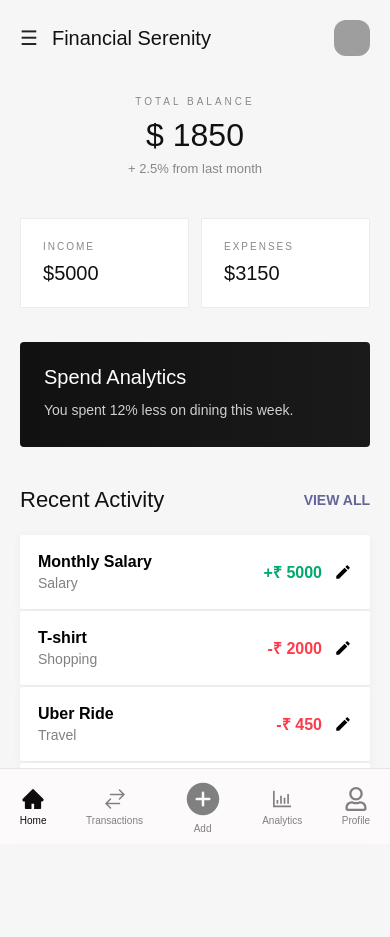
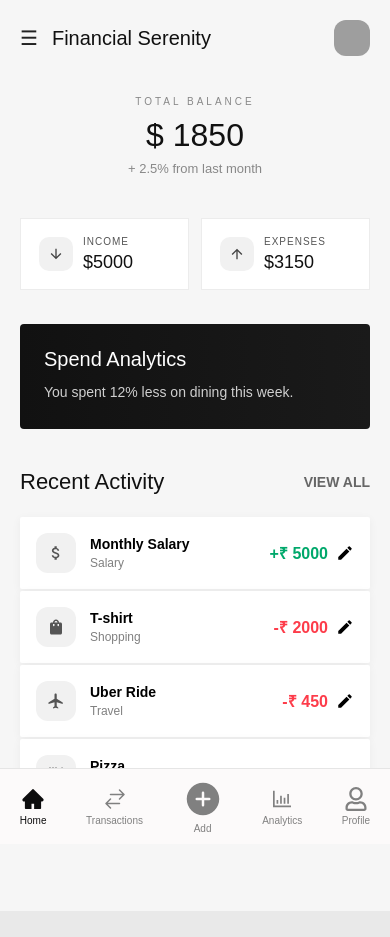
Before and after one commit to abhi13mishra/Expense-tracker-assignment, a React (Vite) app: page / in a window 390 px wide. After the commit the page ends 911 px from the top, so only its background shows below. Built offline with nearby package versions, Linux system fonts and the light colour scheme; grey boxes are pictures that could not be loaded.

Commit message:
Added icons and fix css

```diff
--- a/src/components/TransactionCard/TransactionCard.jsx
+++ b/src/components/TransactionCard/TransactionCard.jsx
@@ -1,6 +1,18 @@
 import styles from "./TransactionCard.module.css";
-import { MdDelete, MdEdit } from "react-icons/md";
+
+import {
+    MdDelete,
+    MdEdit,
+    MdRestaurant,
+    MdFlight,
+    MdShoppingBag,
+    MdAttachMoney,
+    MdReceipt,
+    MdFavorite,
+} from "react-icons/md";
+
 import { useNavigate } from "react-router-dom";
+
 import { useContext } from "react";
 
 import { TransactionContext } from "../../context/TransactionContext";
@@ -21,15 +33,50 @@ const TransactionCard = ({
         TransactionContext
     );
 
+    const getCategoryIcon = () => {
+
+        switch (category) {
+
+            case "Food":
+                return <MdRestaurant />;
+
+            case "Travel":
+                return <MdFlight />;
+
+            case "Shopping":
+                return <MdShoppingBag />;
+
+            case "Salary":
+                return <MdAttachMoney />;
+
+            case "Bills":
+                return <MdReceipt />;
+
+            default:
+                return <MdFavorite />;
+        }
+    };
+
     return (
         <div className={styles.card}>
+
+            <div className={styles.leftSection}>
+
+                <div className={styles.iconBox}>
+                    {getCategoryIcon()}
+                </div>
+
                 <div>
                     <h3>{title}</h3>
                     <p>{category}</p>
                 </div>
 
+            </div>
+
             <div className={styles.rightSection}>
-                <span className={
+
+                <span
+                    className={
                         type === "income"
                             ? styles.income
                             : styles.expense
@@ -41,13 +88,18 @@ const TransactionCard = ({
                             ? "+"
                             : "-"
                     }
+
                     ₹ {amount}
+
                 </span>
 
                 <div className={styles.actions}>
+
                     <button
                         className={styles.editBtn}
+
                         onClick={() => {
+
                             setEditTransaction({
                                 id,
                                 title,
@@ -56,26 +108,36 @@ const TransactionCard = ({
                                 type,
                                 date,
                             });
+
                             navigate("/add");
                         }}
                     >
+
                         <MdEdit size={18} />
+
                     </button>
 
                     {
                         deleteTransaction && (
+
                             <button
                                 className={styles.deleteBtn}
+
                                 onClick={() =>
                                     deleteTransaction(id)
                                 }
                             >
+
                                 <MdDelete size={18} />
+
                             </button>
                         )
                     }
+
                 </div>
+
             </div>
+
         </div>
     );
 };
--- a/src/components/TransactionCard/TransactionCard.module.css
+++ b/src/components/TransactionCard/TransactionCard.module.css
@@ -1,17 +1,29 @@
 .card {
     background-color: white;
+    padding: 18px;
+    border-radius: 2px;
+    display: flex;
+    justify-content: space-between;
+    align-items: center;
+    box-shadow: 0 2px 10px rgba(0, 0, 0, 0.05);
+}
 
-    padding: 18px;
+.leftSection {
+    display: flex;
+    align-items: center;
+    gap: 14px;
+}
 
-    border-radius: 2px;
-
+.iconBox {
+    width: 44px;
+    height: 44px;
+    background-color: #f1f1f1;
+    border-radius: 12px;
     display: flex;
-
-    justify-content: space-between;
-
     align-items: center;
-
-    box-shadow: 0 2px 10px rgba(0, 0, 0, 0.05);
+    justify-content: center;
+    font-size: 20px;
+    color: #555;
 }
 
 .card h3 {
@@ -20,21 +32,17 @@
 
 .card p {
     margin-top: 4px;
-
     color: gray;
-
     font-size: 14px;
 }
 
 .income {
     color: #00a86b;
-
     font-weight: 700;
 }
 
 .expense {
     color: #fd3c4a;
-
     font-weight: 700;
 }
 
@@ -42,15 +50,6 @@
     display: flex;
     align-items: center;
     gap: 12px;
-}
-
-.deleteBtn {
-    border: none;
-    background: transparent;
-    cursor: pointer;
-    display: flex;
-    align-items: center;
-    justify-content: center;
 }
 
 .actions {
@@ -68,3 +67,28 @@
     align-items: center;
     justify-content: center;
 }
+
+@media (max-width: 768px) {
+
+    .card {
+        padding: 16px;
+    }
+
+    .iconBox {
+        width: 40px;
+        height: 40px;
+        font-size: 18px;
+    }
+
+    .card h3 {
+        font-size: 14px;
+    }
+
+    .card p {
+        font-size: 12px;
+    }
+
+    .rightSection {
+        gap: 8px;
+    }
+}
--- a/src/pages/Dashboard/Dashboard.jsx
+++ b/src/pages/Dashboard/Dashboard.jsx
@@ -1,12 +1,24 @@
 import { useContext } from "react";
+
+import {
+    MdArrowDownward,
+    MdArrowUpward,
+} from "react-icons/md";
+
 import styles from "./Dashboard.module.css";
+
 import Header from "../../components/CommonComponents/Header/Header";
+
 import BalanceCard from "../../components/DashboardComponents/BalanceCard/BalanceCard";
+
 import TransactionCard from "../../components/TransactionCard/TransactionCard";
+
 import { TransactionContext } from "../../context/TransactionContext";
+
 import { useNavigate } from "react-router-dom";
 
 const Dashboard = () => {
+
     const navigate = useNavigate();
 
     const { transactions } = useContext(TransactionContext);
@@ -54,15 +66,43 @@ const Dashboard = () => {
             <div className={styles.cardWrapper}>
 
                 <div className={styles.incomeCard}>
-                    <p>Income</p>
 
-                    <h3>${income}</h3>
+                    <div className={styles.cardLeft}>
+
+                        <div className={styles.iconWrapper}>
+                            <MdArrowDownward />
+                        </div>
+
+                        <div className={styles.cardInfo}>
+
+                            <p>Income</p>
+
+                            <h3>${income}</h3>
+
+                        </div>
+
+                    </div>
+
                 </div>
 
                 <div className={styles.expenseCard}>
-                    <p>Expenses</p>
 
-                    <h3>${expense}</h3>
+                    <div className={styles.cardLeft}>
+
+                        <div className={styles.iconWrapper}>
+                            <MdArrowUpward />
+                        </div>
+
+                        <div className={styles.cardInfo}>
+
+                            <p>Expenses</p>
+
+                            <h3>${expense}</h3>
+
+                        </div>
+
+                    </div>
+
                 </div>
 
             </div>
@@ -86,7 +126,9 @@ const Dashboard = () => {
 
                 <h2>Recent Activity</h2>
 
-                <p className={styles.viewAll}
+                <p
+                    className={styles.viewAll}
+
                     onClick={() =>
                         navigate("/transactions")
                     }
@@ -137,6 +179,7 @@ const Dashboard = () => {
                 }
 
             </div>
+
         </div>
     );
 };
--- a/src/pages/Dashboard/Dashboard.module.css
+++ b/src/pages/Dashboard/Dashboard.module.css
@@ -1,20 +1,14 @@
 .container {
     min-height: 100vh;
-
     background-color: #f6f6f6;
-
     padding: 40px 80px;
-
     padding-bottom: 120px;
 }
 
 .profile {
     width: 42px;
-
     height: 42px;
-
     border-radius: 12px;
-
     object-fit: cover;
 }
 
@@ -30,27 +24,53 @@
 .incomeCard,
 .expenseCard {
     background-color: white;
-    padding: 30px;
+    padding: 22px 28px;
     border: 1px solid #ececec;
+}
+
+.cardLeft {
+    display: flex;
+    align-items: center;
+    gap: 14px;
+}
+
+.cardInfo {
+    display: flex;
+    flex-direction: column;
+    justify-content: center;
+}
+
+.iconWrapper {
+    width: 38px;
+    height: 38px;
+    background-color: #f1f1f1;
+    border-radius: 10px;
+    display: flex;
+    align-items: center;
+    justify-content: center;
+    font-size: 18px;
+    color: #444;
+    flex-shrink: 0;
 }
 
 .incomeCard p,
 .expenseCard p {
-    font-size: 10px;
-
-    letter-spacing: 2px;
-
+    margin: 0;
+    font-size: 12px;
+    letter-spacing: 1px;
     text-transform: uppercase;
-
-    color: #888;
+    color: #555;
+    font-weight: 500;
+    line-height: 1;
 }
 
 .incomeCard h3,
 .expenseCard h3 {
-    margin-top: 10px;
+    margin: 6px 0 0;
     font-size: 20px;
     font-weight: 400;
     color: #111;
+    line-height: 1;
 }
 
 /* Analytics Banner */
@@ -109,7 +129,7 @@
 .viewAll {
     cursor: pointer;
     font-weight: 600;
-    color: rgb(101, 101, 153);
+    color: #666;
 }
 
 .emptyState {
@@ -122,7 +142,9 @@
 }
 
 /* tablet */
+
 @media (max-width: 1024px) {
+
     .container {
         padding: 32px 40px;
         padding-bottom: 110px;
@@ -149,29 +171,45 @@
 /* mobile */
 
 @media (max-width: 768px) {
+
     .container {
         padding: 20px;
-
         padding-bottom: 100px;
     }
 
     .profile {
         width: 36px;
-
         height: 36px;
     }
 
     .cardWrapper {
-        display: grid;
-
         grid-template-columns: 1fr 1fr;
-
         gap: 12px;
     }
 
     .incomeCard,
     .expenseCard {
-        padding: 22px;
+        padding: 18px;
+    }
+
+    .iconWrapper {
+        width: 34px;
+        height: 34px;
+        font-size: 16px;
+    }
+
+    .cardLeft {
+        gap: 10px;
+    }
+
+    .incomeCard p,
+    .expenseCard p {
+        font-size: 10px;
+    }
+
+    .incomeCard h3,
+    .expenseCard h3 {
+        font-size: 18px;
     }
 
     .analyticsBanner {
@@ -188,9 +226,5 @@
 
     .viewAll {
         font-size: 14px;
-        cursor: pointer;
-        font-weight: 600;
-        color: rgb(101, 101, 153);
     }
-
 }
--- a/src/pages/Transactions/Transactions.jsx
+++ b/src/pages/Transactions/Transactions.jsx
@@ -7,6 +7,8 @@ import TransactionCard from "../../components/TransactionCard/TransactionCard";
 import Header from "../../components/CommonComponents/Header/Header";
 
 import { TransactionContext } from "../../context/TransactionContext";
+
+import { FiSearch } from "react-icons/fi";
 
 const Transactions = () => {
     const { transactions, deleteTransaction } = useContext(TransactionContext);
@@ -56,16 +58,24 @@ const Transactions = () => {
 
             <div className={styles.searchBar}>
 
+                <FiSearch
+                    className={styles.searchIcon}
+                />
+
                 <input
                     type="text"
+
                     placeholder="Search transactions"
+
                     value={search}
+
                     onChange={(e) =>
                         setSearch(
                             e.target.value
                         )
                     }
                 />
+
             </div>
 
             {/* Filters */}
--- a/src/pages/Transactions/Transactions.module.css
+++ b/src/pages/Transactions/Transactions.module.css
@@ -21,20 +21,25 @@
 /* Search */
 
 .searchBar {
-    margin-top: 34px;
+    margin-top: 40px;
+    position: relative;
+}
+
+.searchIcon {
+    position: absolute;
+    left: 18px;
+    top: 50%;
+    transform: translateY(-50%);
+    font-size: 18px;
+    color: #777;
 }
 
 .searchBar input {
     width: 100%;
-
-    padding: 18px;
-
+    padding: 18px 18px 18px 50px;
     border: none;
-
     background-color: #efefef;
-
     font-size: 14px;
-
     outline: none;
 }
 
@@ -105,15 +110,7 @@
     gap: 2px;
 }
 
-.emptyState {
-    margin-top: 30px;
-    background-color: white;
-    padding: 50px 20px;
-    text-align: center;
-    border-radius: 12px;
-    color: #777;
-    font-size: 18px;
-}
+
 
 /* tablet */
 
```
Also changed, not shown: src/components/AddTransactionComponents/CategoryGrid/CategoryGrid.module.css (+36 -11 lines). Lines whose indentation alone changed are shown as unchanged.
